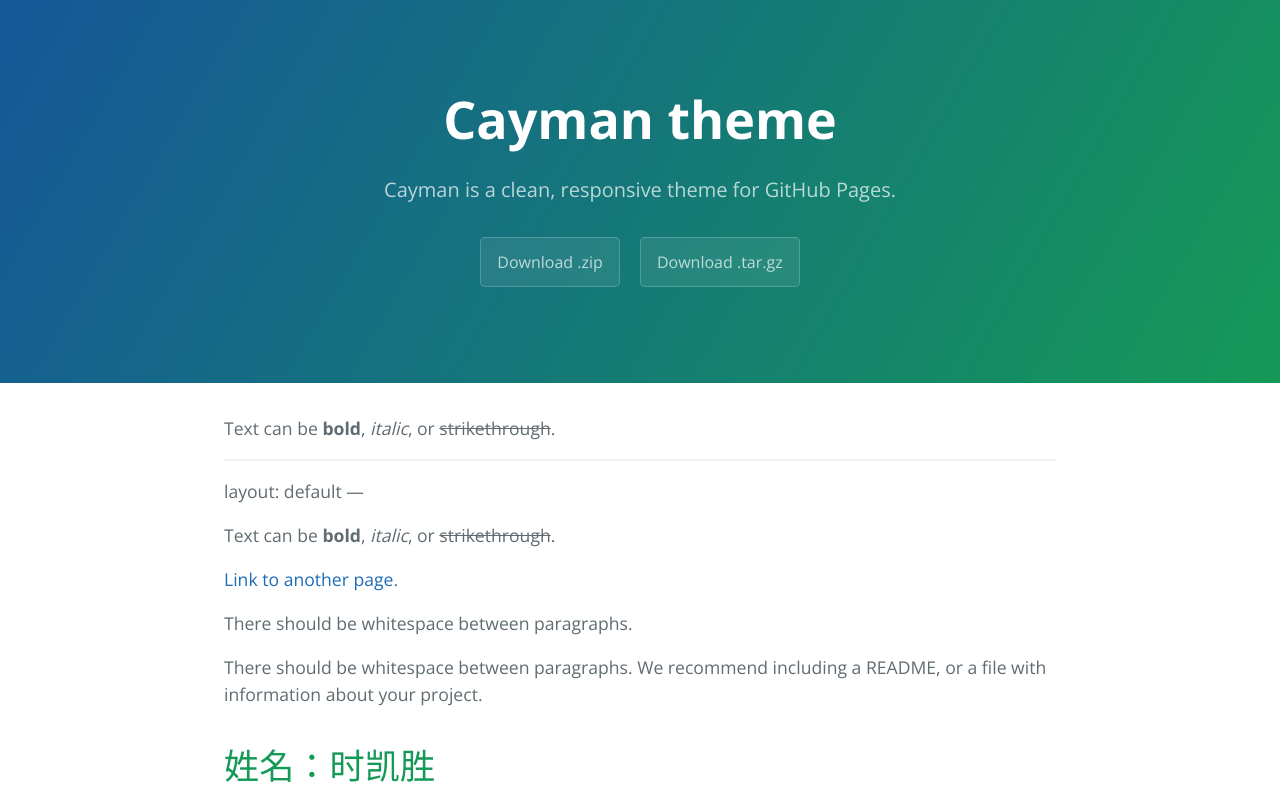
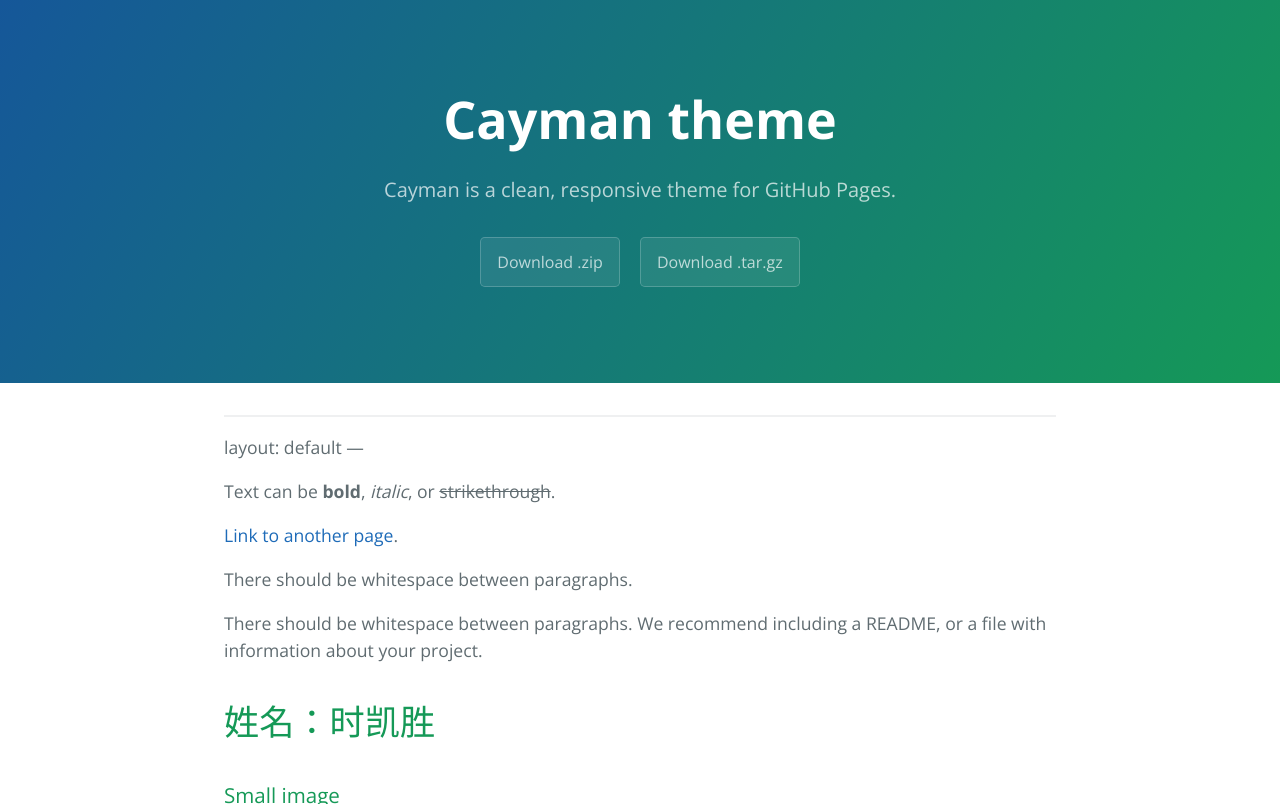
Before and after one commit to calvinee/calvinee.github.io, a Jekyll site: the page built from index.md, in a window 1280 px wide and 900 px high, cut to the strip 0-804 px from the top of the window. Built offline with Jekyll 4.4.1, drawn with Linux system fonts in a browser that asks for light colours; our own code applies the rules of GitHub Pages for plain Markdown files.

Commit message:
update index.md
0.0.0

```diff
--- a/index.md
+++ b/index.md
@@ -1,8 +1,3 @@
----
-layout: default
----
-
-Text can be **bold**, _italic_, or ~~strikethrough~~.
 
 ---
 layout: default
@@ -20,7 +15,8 @@ There should be whitespace between paragraphs. We recommend including a README,
 
 ### Small image
 
-![Octocat](https://https://github.com/calvinee/calvinee.github.io/blob/master/images/icons/personal/face.png.jpg)
+
+![时凯胜](https://https://github.com/calvinee/calvinee.github.io/blob/master/images/icons/personal/face.jpg)
 
 现居地：宁夏银川
 联系电话：17806233591
```
